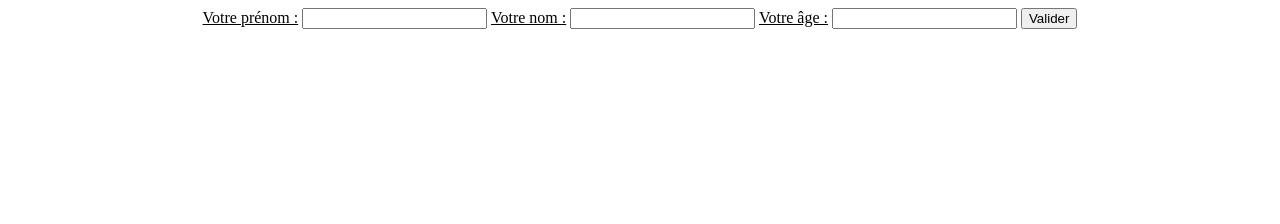
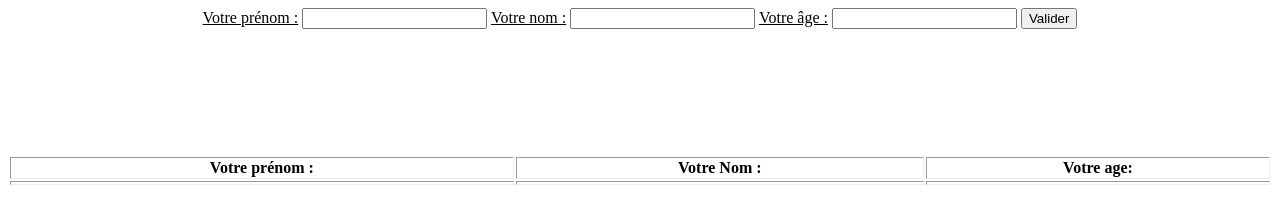
Before and after one commit to Romain32190/Formulaire-Javascript, a website: page index.html in a window 1280 px wide. Drawn offline with nearby package versions, Linux system fonts and the light colour scheme.

Commit message:
Tableau javascript

```diff
--- a/app.js
+++ b/app.js
@@ -1,10 +1,9 @@
-    var Person = {
+    var info = {
         "prenom" : "",
         "nom" : "",
         "age" : 0
 
     };
-
 
 
     var prenom = "";
@@ -29,8 +28,12 @@
 
 	$("#button").click(function(){
 
-    	console.log(prenom);
-    	console.log(nom);
-    	console.log(age);
+    	//console.log(prenom);
+    	//console.log(nom);
+    	//console.log(age);
+	var person = {"prenom" : prenom, "nom" : nom, "age" : age};
+
+	$("#table").append($('<tr><td>'+prenom+'</td><td>'+nom+'</td><td>'+age+'</td></tr>'));
+	$('input').val("");
 
 	});
--- a/index.html
+++ b/index.html
@@ -17,8 +17,28 @@
 
 <button id="button">Valider</button>
 
+<div id="repertoire">
+
+<table border ="3" id="table">
+
+	<tr>
+		<th>Votre prénom :</th>
+   		<th>Votre Nom :</th>
+   		<th>Votre age:</th>
+    </tr>
+    <tr>
+   		<td></td>
+        <td></td>
+        <td></td>
+    </tr>
+
+</table>
+
+
+</div>
+
 <script src="node_modules/jquery/dist/jquery.js"></script>
 <script src="app.js"></script>
 
 </body>
-</html>
+</html
--- a/style.css
+++ b/style.css
@@ -5,3 +5,10 @@ text-align: center;
 label{
 text-decoration: underline;
 }
+
+table{
+width: 100%;
+margin-top: 10%;
+border: 10px;
+
+}
```
